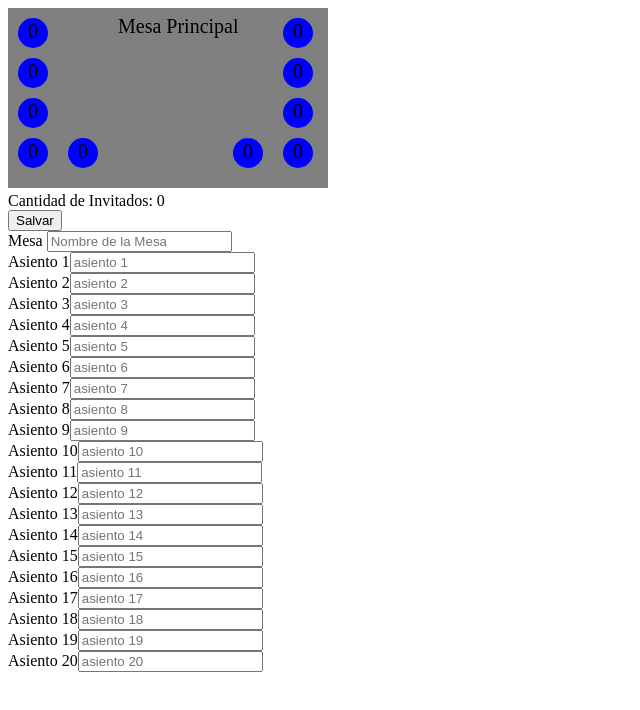
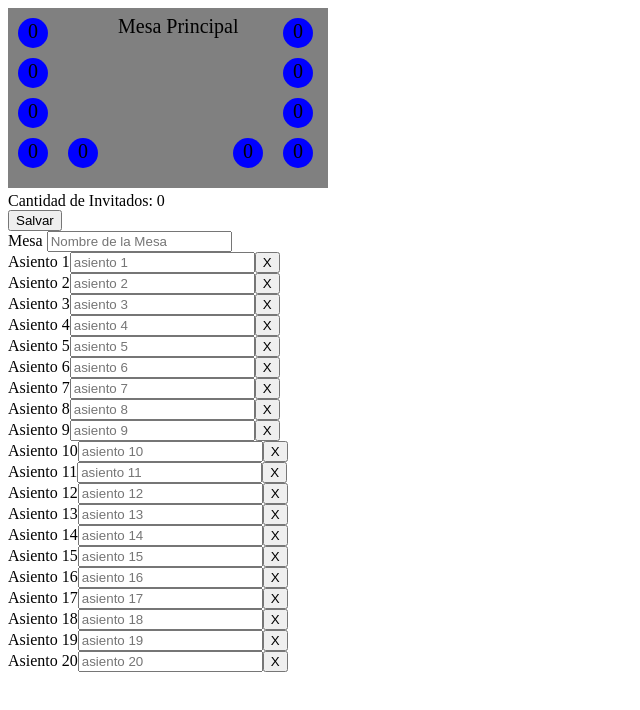
Before and after one commit to pachonjcl/invitados, a plain HTML site: page index.html in a window 1280 px wide. Shown: the whole page, without its empty margins (0-640 px from the left). Drawn offline with nearby package versions, Linux system fonts and the light colour scheme.

Commit message:
add clear button

```diff
--- a/app/app.js
+++ b/app/app.js
@@ -85,4 +85,11 @@ app.controller('InvitadosCtrl', function (InvitadosService) {
         InvitadosService.updateTexts(getInvitedByTable());
     }
 
+    ctrl.clear = function(i) {
+        var form = document.getElementById('form');
+        var inputs = form.getElementsByTagName('input');
+        var input = inputs[i-1];
+        input.value = '';
+    }
+
 });
--- a/index.html
+++ b/index.html
@@ -21,26 +21,26 @@
             <input id="mesa" type="text" placeholder="Nombre de la Mesa"><br>
         </div>
         <div id="form">
-            <label>Asiento 1</label><input type="text" placeholder="asiento 1"><br>
-            <label>Asiento 2</label><input type="text" placeholder="asiento 2"><br>
-            <label>Asiento 3</label><input type="text" placeholder="asiento 3"><br>
-            <label>Asiento 4</label><input type="text" placeholder="asiento 4"><br>
-            <label>Asiento 5</label><input type="text" placeholder="asiento 5"><br>
-            <label>Asiento 6</label><input type="text" placeholder="asiento 6"><br>
-            <label>Asiento 7</label><input type="text" placeholder="asiento 7"><br>
-            <label>Asiento 8</label><input type="text" placeholder="asiento 8"><br>
-            <label>Asiento 9</label><input type="text" placeholder="asiento 9"><br>
-            <label>Asiento 10</label><input type="text" placeholder="asiento 10"><br>
-            <label>Asiento 11</label><input type="text" placeholder="asiento 11"><br>
-            <label>Asiento 12</label><input type="text" placeholder="asiento 12"><br>
-            <label>Asiento 13</label><input type="text" placeholder="asiento 13"><br>
-            <label>Asiento 14</label><input type="text" placeholder="asiento 14"><br>
-            <label>Asiento 15</label><input type="text" placeholder="asiento 15"><br>
-            <label>Asiento 16</label><input type="text" placeholder="asiento 16"><br>
-            <label>Asiento 17</label><input type="text" placeholder="asiento 17"><br>
-            <label>Asiento 18</label><input type="text" placeholder="asiento 18"><br>
-            <label>Asiento 19</label><input type="text" placeholder="asiento 19"><br>
-            <label>Asiento 20</label><input type="text" placeholder="asiento 20"><br>
+            <label>Asiento 1</label><input type="text" placeholder="asiento 1"><button ng-click="$ctrl.clear(1)">X</button><br>
+            <label>Asiento 2</label><input type="text" placeholder="asiento 2"><button ng-click="$ctrl.clear(2)">X</button><br>
+            <label>Asiento 3</label><input type="text" placeholder="asiento 3"><button ng-click="$ctrl.clear(3)">X</button><br>
+            <label>Asiento 4</label><input type="text" placeholder="asiento 4"><button ng-click="$ctrl.clear(4)">X</button><br>
+            <label>Asiento 5</label><input type="text" placeholder="asiento 5"><button ng-click="$ctrl.clear(5)">X</button><br>
+            <label>Asiento 6</label><input type="text" placeholder="asiento 6"><button ng-click="$ctrl.clear(6)">X</button><br>
+            <label>Asiento 7</label><input type="text" placeholder="asiento 7"><button ng-click="$ctrl.clear(7)">X</button><br>
+            <label>Asiento 8</label><input type="text" placeholder="asiento 8"><button ng-click="$ctrl.clear(8)">X</button><br>
+            <label>Asiento 9</label><input type="text" placeholder="asiento 9"><button ng-click="$ctrl.clear(9)">X</button><br>
+            <label>Asiento 10</label><input type="text" placeholder="asiento 10"><button ng-click="$ctrl.clear(10)">X</button><br>
+            <label>Asiento 11</label><input type="text" placeholder="asiento 11"><button ng-click="$ctrl.clear(11)">X</button><br>
+            <label>Asiento 12</label><input type="text" placeholder="asiento 12"><button ng-click="$ctrl.clear(12)">X</button><br>
+            <label>Asiento 13</label><input type="text" placeholder="asiento 13"><button ng-click="$ctrl.clear(13)">X</button><br>
+            <label>Asiento 14</label><input type="text" placeholder="asiento 14"><button ng-click="$ctrl.clear(14)">X</button><br>
+            <label>Asiento 15</label><input type="text" placeholder="asiento 15"><button ng-click="$ctrl.clear(15)">X</button><br>
+            <label>Asiento 16</label><input type="text" placeholder="asiento 16"><button ng-click="$ctrl.clear(16)">X</button><br>
+            <label>Asiento 17</label><input type="text" placeholder="asiento 17"><button ng-click="$ctrl.clear(17)">X</button><br>
+            <label>Asiento 18</label><input type="text" placeholder="asiento 18"><button ng-click="$ctrl.clear(18)">X</button><br>
+            <label>Asiento 19</label><input type="text" placeholder="asiento 19"><button ng-click="$ctrl.clear(19)">X</button><br>
+            <label>Asiento 20</label><input type="text" placeholder="asiento 20"><button ng-click="$ctrl.clear(20)">X</button><br>
         </div>
     </div>
 </body>
```
